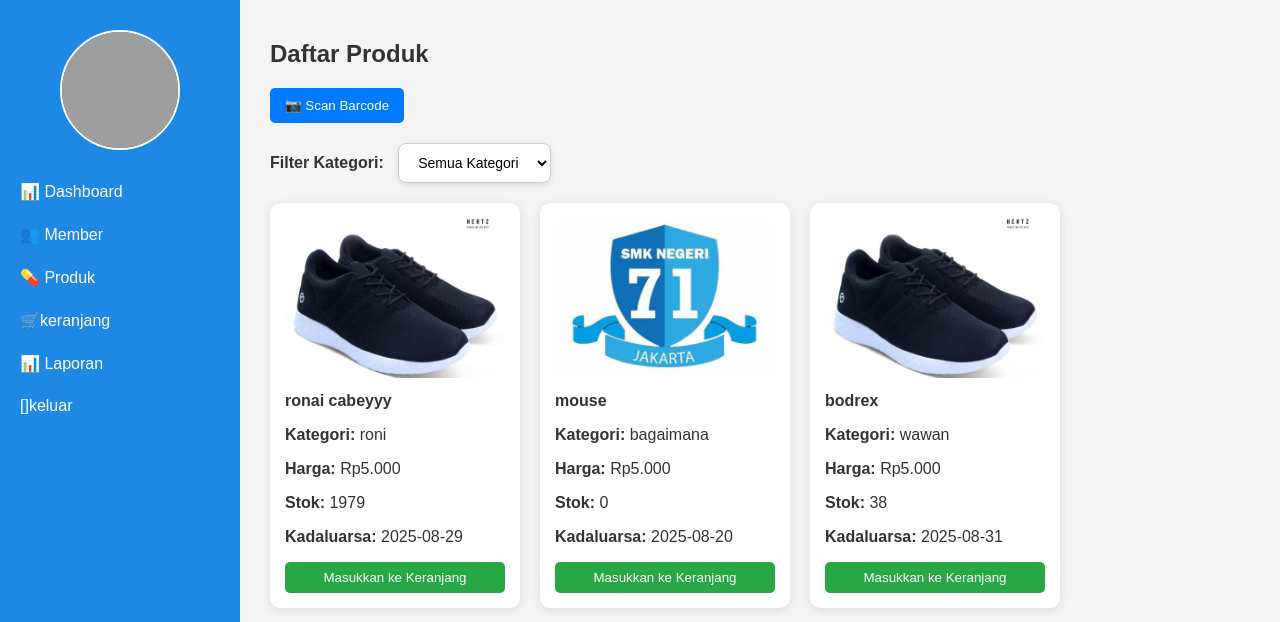
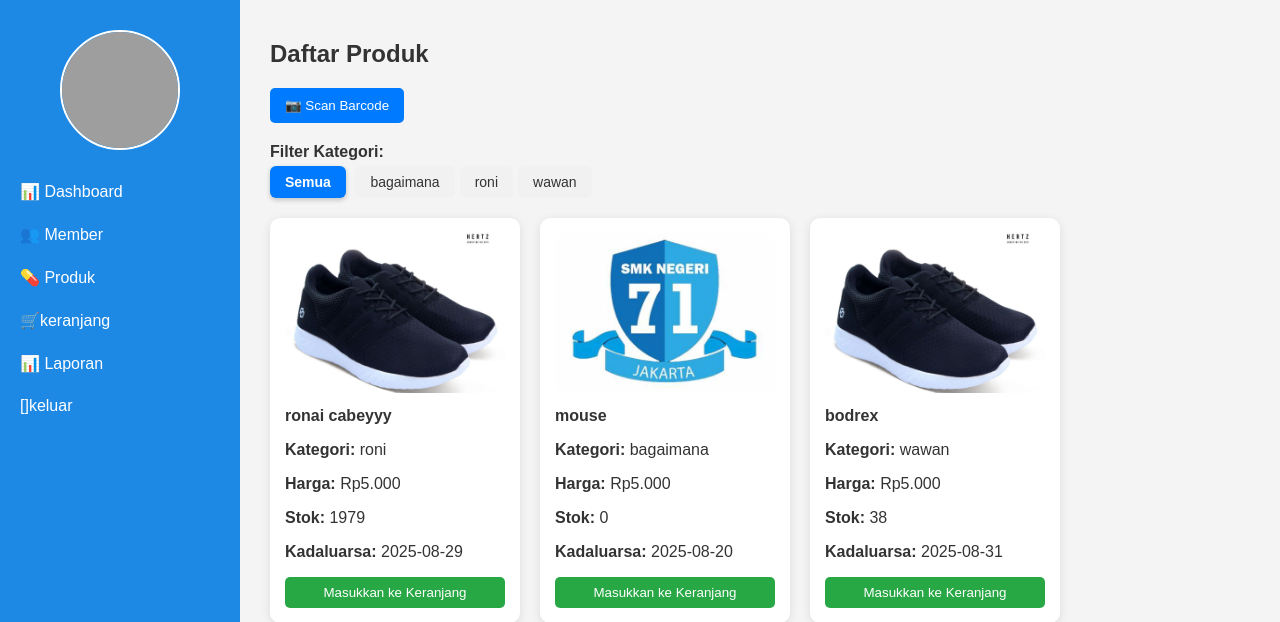
Before and after one commit to Sel-At-Works/apotek2, a PHP site: page /tampilan_kasir/produk.php in a window 1280 px wide. Shown: the top 622 px of the page. Run offline with PHP 8.4, Linux system fonts and the light colour scheme; data comes from the database, SQL or seed files in the repository; grey boxes are pictures that could not be loaded.

Commit message:
penambahan di bagian  produk

```diff
--- a/tampilan_kasir/produk.php
+++ b/tampilan_kasir/produk.php
@@ -245,23 +245,41 @@ form label[for="filter_kategori"] {
   </div>
 </div>
 
-<form method="GET" style="margin-bottom: 20px;">
-  <label for="filter_kategori"><strong>Filter Kategori:</strong></label>
-  <select name="filter_kategori" id="filter_kategori" onchange="this.form.submit()">
-    <option value="">Semua Kategori</option>
+<div style="margin-bottom: 20px;">
+    <strong>Filter Kategori:</strong><br>
+    <a href="produk.php" class="btn-filter <?= ($filter_kategori === '') ? 'active' : '' ?>">Semua</a>
     <?php
     $kategoriFilter = $conn->query("SELECT * FROM kategori");
     while ($kat = $kategoriFilter->fetch_assoc()) {
-      $selected = (isset($_GET['filter_kategori']) && $_GET['filter_kategori'] == $kat['id']) ? 'selected' : '';
-      echo "<option value='{$kat['id']}' $selected>{$kat['nama_kategori']}</option>";
+        $active = ($filter_kategori == $kat['id']) ? 'active' : '';
+        echo "<a href='produk.php?filter_kategori={$kat['id']}' class='btn-filter $active'>{$kat['nama_kategori']}</a>";
     }
     ?>
-  </select>
-   <!-- 🔻 RESET FILTER DITEMPATKAN DI SINI -->
-  <?php if (isset($_GET['filter_kategori']) && $_GET['filter_kategori'] !== ''): ?>
-    <a href="produk.php" style="margin-left: 10px; color: red; text-decoration: underline;">Reset Filter</a>
-  <?php endif; ?>
-</form>
+</div>
+
+<style>
+.btn-filter {
+    display: inline-block;
+    padding: 8px 15px;
+    margin: 5px 5px 0 0;
+    background-color: #f1f1f1;
+    color: #333;
+    text-decoration: none;
+    border-radius: 6px;
+    transition: all 0.3s ease;
+    font-size: 14px;
+}
+.btn-filter:hover {
+    background-color: #007bff;
+    color: white;
+}
+.btn-filter.active {
+    background-color: #007bff;
+    color: white;
+    font-weight: bold;
+    box-shadow: 0 2px 5px rgba(0,0,0,0.2);
+}
+</style>
 
 
 
```
Also changed, not shown: uploads/1754964046_674002ec5b1ce.jpg (added).
